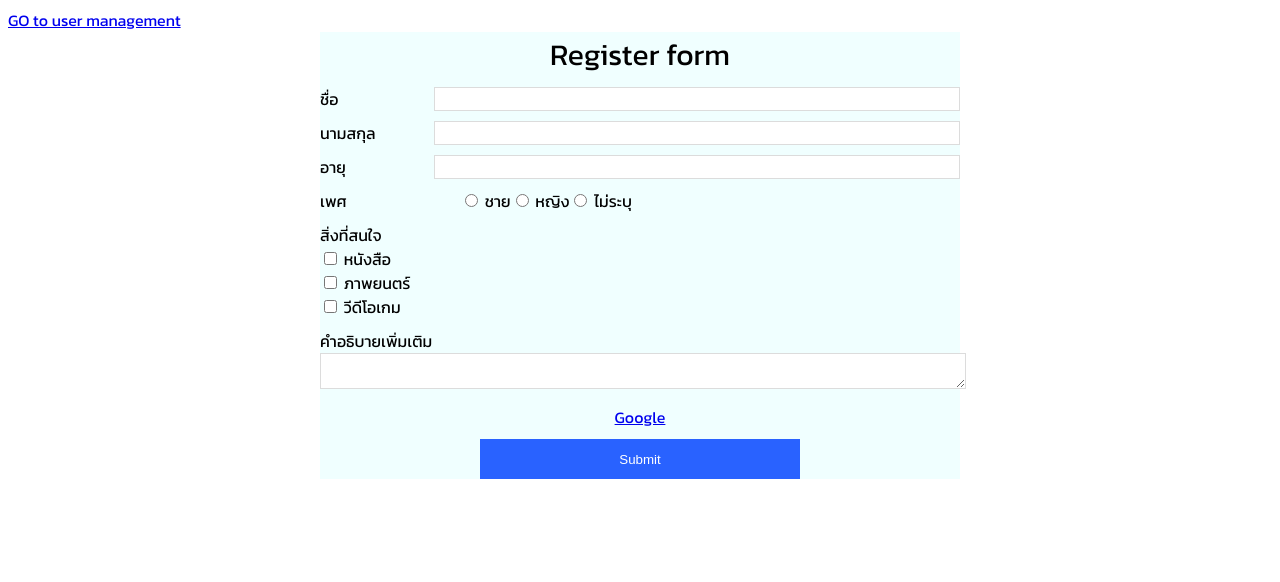
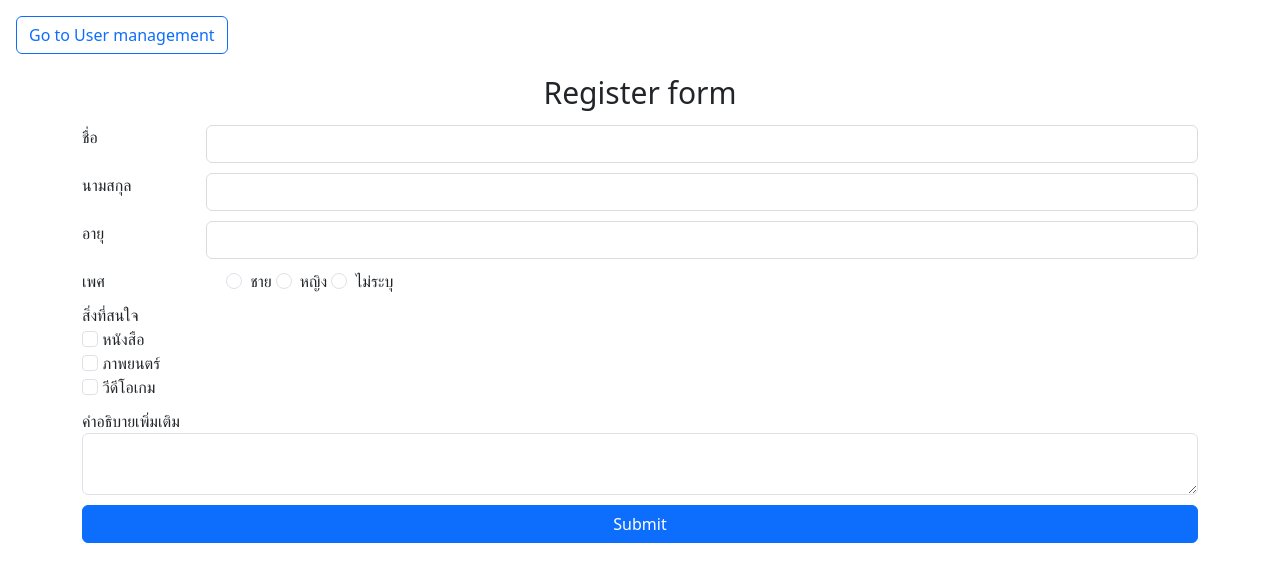
Before and after one commit to ApisitKetmuang/Fullstack, a plain HTML site: page index.html in a window 1280 px wide. Drawn offline with nearby package versions, Linux system fonts and the light colour scheme.

Commit message:
add bootstrap

```diff
--- a/index.html
+++ b/index.html
@@ -5,44 +5,50 @@
     <meta name="viewport" content="width=device-width, initial-scale=1.0" />
     <title>Document</title>
     <link rel="stylesheet" href="style.css">
+    <link href="https://cdn.jsdelivr.net/npm/bootstrap@5.3.3/dist/css/bootstrap.min.css" rel="stylesheet" integrity="sha384-QWTKZyjpPEjISv5WaRU9OFeRpok6YctnYmDr5pNlyT2bRjXh0JMhjY6hW+ALEwIH" crossorigin="anonymous">
   </head>
   <body>
 
-    <a href="user.html">GO to user management</a>
-    <div class="container">
+    <a href="user.html" class="text-decoration-none">
+      <button class="btn btn-outline-primary m-3">
+        Go to User management
+      </button>
+    </a>
+
+    <div class="container-sm">
       <div class="header form-input">
         Register form
       </div>
       <div class="flex form-input">
         <div class="header-form">ชื่อ</div>
-        <input class="form" name="firstname" type="text" />
+        <input class="form form-control" name="firstname" type="text" />
       </div>
 
       <div class="flex form-input">
         <div class="header-form">นามสกุล</div>
-        <input class="form" name="lastname" type="text" />
+        <input class="form form-control" name="lastname" type="text" />
       </div>
 
       <div class="flex form-input">
         <div class="header-form">อายุ</div>
-        <input class="form" name="age" type="number" min="0" max="100" />
+        <input class="form form-control" name="age" type="number" min="0" max="100" />
       </div>
 
       <div class=" flex gender form-input">
         <div class="header-form">เพศ</div>
         <div class="flex">
             <div>
-              <input type="radio" name="gender"
+              <input class="form-check-input m-1" type="radio" name="gender"
               value="ชาย" />
               ชาย
             </div>
             <div>
-              <input type="radio" name="gender"
+              <input class="form-check-input m-1" type="radio" name="gender"
               value="หญิง"/>
               หญิง
             </div>
             <div>
-              <input type="radio" name="gender"
+              <input class="form-check-input m-1" type="radio" name="gender"
               value="ไม่ระบุ" />
               ไม่ระบุ
             </div>
@@ -53,6 +59,7 @@
       <div class="form-input">
         สิ่งที่สนใจ
         <div><input
+          class="form-check-input"
           type="checkbox"
           name="interest"
           value="หนังสือ"/>
@@ -61,6 +68,7 @@
 
         <div>
           <input
+          class="form-check-input"
           type="checkbox"
           name="interest"
           value="ภาพยนตร์"/>
@@ -68,6 +76,7 @@
         </div>
         <div>
           <input
+          class="form-check-input"
           type="checkbox"
           name="interest"
           value="วีดีโอเกม"/>
@@ -78,22 +87,19 @@
       <div class="form-input">
         คำอธิบายเพิ่มเติม
         <div>
-          <textarea name="description"></textarea>
+          <textarea class="form form-control" name="description"></textarea>
         </div>
-      </div>
-
-      <div class="form-input center">
-        <a href="https://google.com">Google</a>
       </div>
 
       <div id="message" class="message"></div>
 
-      <div class="center">
-        <button onclick="submitData()" class="button">Submit</button>
+      <div class="center d-grid gap-2">
+        <button onclick="submitData()" class="btn btn-primary">Submit</button>
       </div>
 
     </div>
     <script src="https://cdn.jsdelivr.net/npm/axios@1.6.7/dist/axios.min.js"></script>
+    <script src="https://cdn.jsdelivr.net/npm/bootstrap@5.3.3/dist/js/bootstrap.bundle.min.js" integrity="sha384-YvpcrYf0tY3lHB60NNkmXc5s9fDVZLESaAA55NDzOxhy9GkcIdslK1eN7N6jIeHz" crossorigin="anonymous"></script>
 
     <script src="index.js"></script>
   </body>
--- a/style.css
+++ b/style.css
@@ -12,7 +12,6 @@
     max-width: 640px;
     margin-left: auto;
     margin-right: auto;
-    background-color: azure;
     block-size: border-box;
   }
 
--- /dev/null
+++ b/user.css
@@ -0,0 +1,23 @@
+@font-face {
+    font-family: "kanit";
+    src: url(./Kanit/Kanit-Regular.ttf);
+  }
+
+  body {
+    font-family: kanit;
+  }
+
+  .container {
+    width: 100%;
+    max-width: 640px;
+    margin-left: auto;
+    margin-right: auto;
+    block-size: border-box;
+  }
+
+  .header {
+    display: block;
+    margin-bottom: 20px;
+    text-align: center;
+    font-size: 24px;
+  }
```
Also changed, not shown: connect.html (deleted, +0 -19 lines), user.html (+18 -3 lines), user.js (+17 -5 lines).
